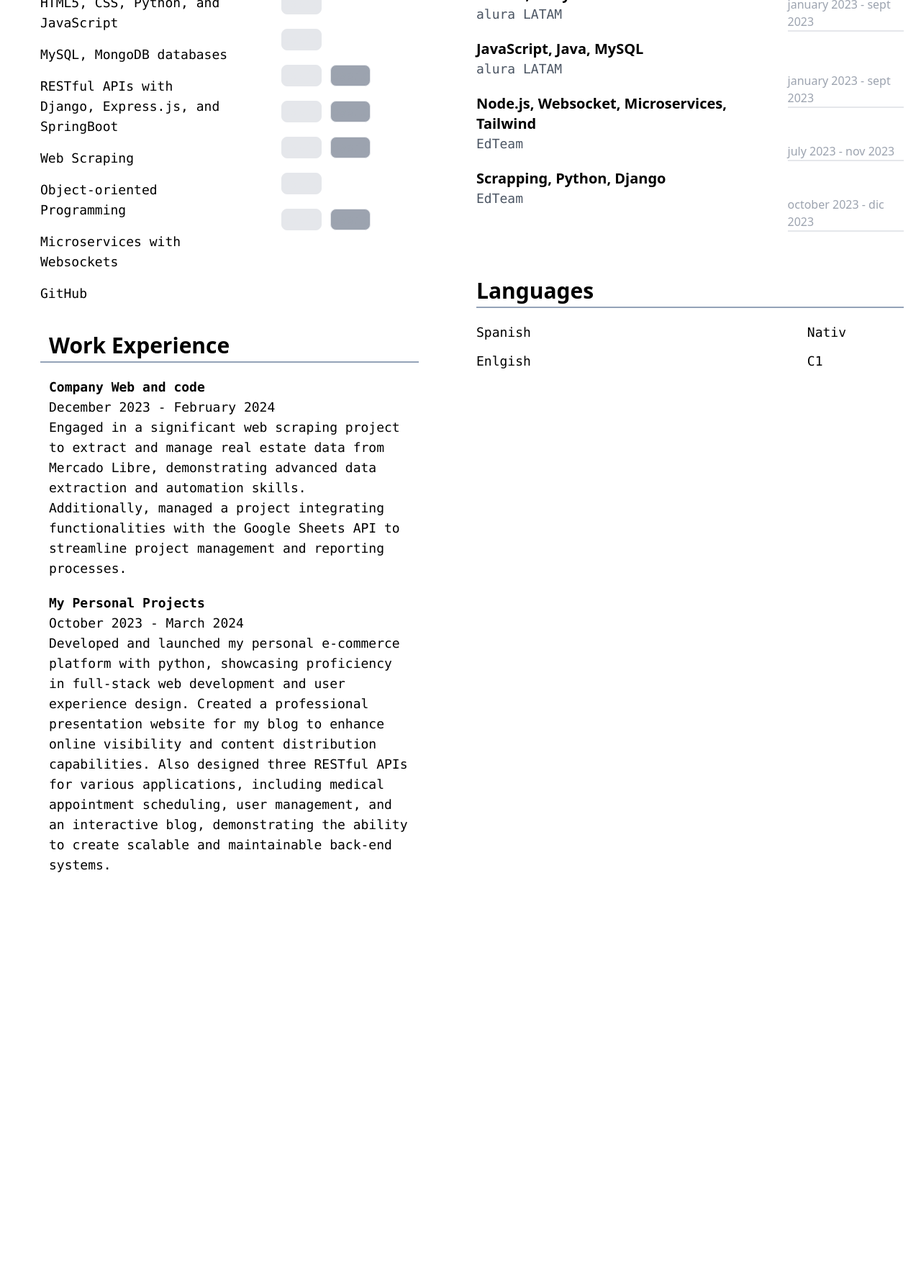
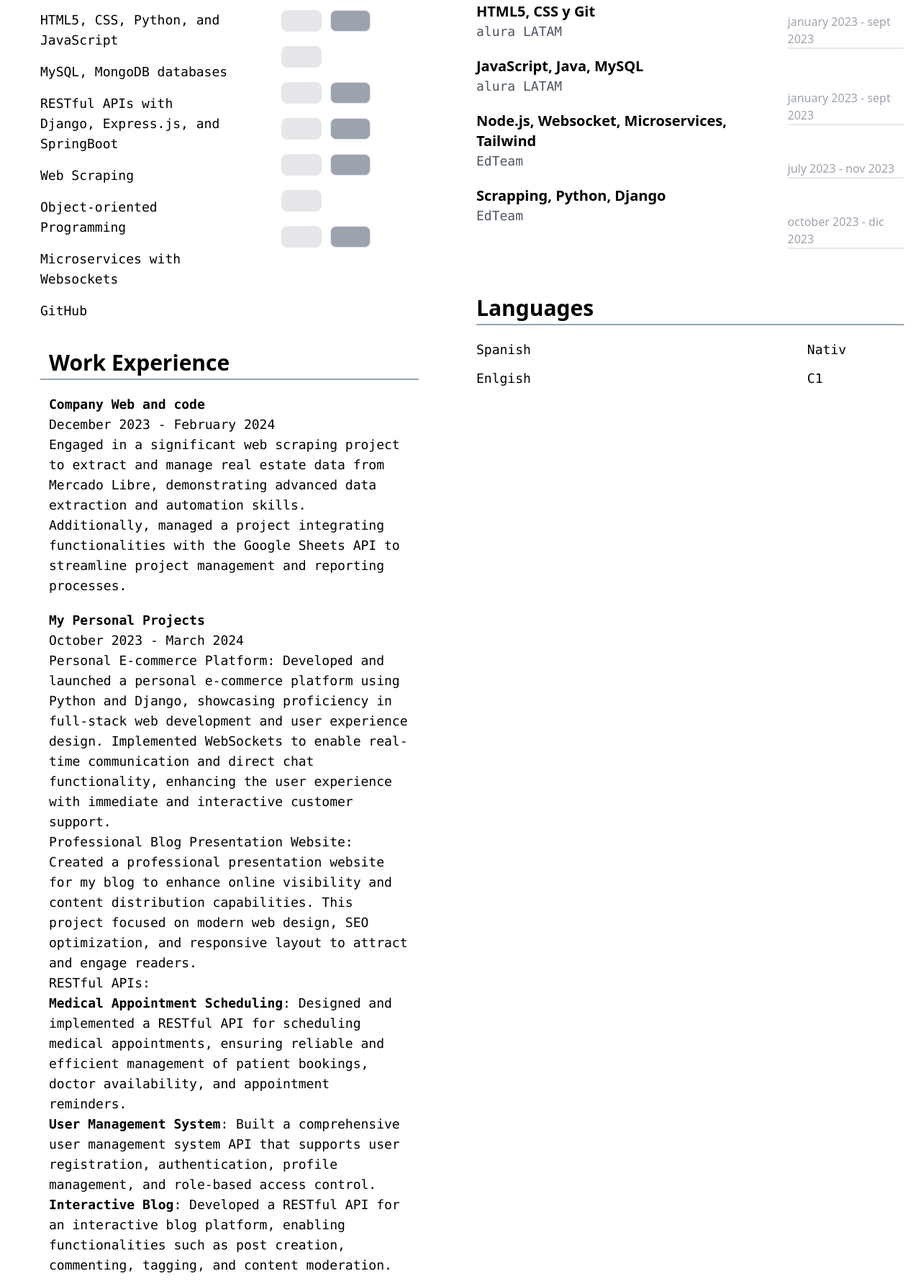
Before and after one commit to fabrixbau/MiPaginaWebPresentacion, a website built with Vite: page index.html in a window 1280 px wide. Shown: the part 556-2340 px from the top of the page at 72% size. Before the commit the page ends 1784 px from the top, so only its background shows below. Built offline with nearby package versions, Linux system fonts and the light colour scheme.

Commit message:
update cv skills

```diff
--- a/index.html
+++ b/index.html
@@ -58,7 +58,7 @@
         <div class="w-full lg:w-1/2  pt-3 pl-14">
             <div class="flex flex-col">
                 <h1 class="lg:pr-2 mt-5 text-5xl font-semibold pb-14 lg:text-left text-center pr-10">José Fabrizio Bautista Jiménez</h1>
-                <p class="font-mono lg:pr-24 pr-10 w-full pb-4 lg:text-left text-center">I am a programmer specializing in back-end development, passionate about creating robust and efficient systems. With over a year of experience, I have participated in diverse projects that have enriched my ability to design and implement scalable technological solutions. My focus is on innovating and solving complex problems through analytical and methodical thinking, always aimed at meeting and exceeding the goals of each project.</p>
+                <p class="font-mono lg:pr-24 pr-10 w-full pb-4 lg:text-left text-center">I am a dedicated back-end developer with over a year of experience specializing in Python, Django, and Node.js. I have contributed to a variety of projects, enhancing my skills in designing and implementing robust, efficient, and scalable systems. My passion lies in solving complex problems through analytical and methodical thinking, consistently aiming to meet and exceed project goals. I thrive in dynamic environments where continuous learning and improvement are key to success.</p>
             </div>
         </div>
     </div>
@@ -89,8 +89,9 @@
                     </div>
                     <div class="lg:w-1/2 md:w-1/2">
                         <!-- HTML5,CSS Y JavaScript -->
-                        <div class="flex lg:m-5 lg:ml-4 -ml-3 ">
-                            <p class="border border-solid rounded-lg bg-gray-200 ml-14 mx-1.5 text-gray-200 ">basic</p>
+                        <div class="flex lg:m-5 lg:ml-4 -ml-3 mt-8">
+                            <p class="border border-solid rounded-lg bg-gray-200 ml-14 mx-1.5 text-gray-200">basic</p>
+                            <p class="bg-gray-400 border border-solid rounded-lg mx-1.5 text-gray-400">basic</p>
                             <!-- <p class="bg-gray-400 border border-solid rounded-lg mx-1.5 text-gray-400">basico</p>
                             <p class=" bg-gray-500   rounded-lg mx-1.5 text-gray-500"></p> -->
                         </div>
@@ -149,7 +150,15 @@
 
                         <h2 class="font-bold pt-5">My Personal Projects</h2>
                         <p>October 2023 - March 2024</p>
-                        <p>Developed and launched my personal e-commerce platform with python, showcasing proficiency in full-stack web development and user experience design. Created a professional presentation website for my blog to enhance online visibility and content distribution capabilities. Also designed three RESTful APIs for various applications, including medical appointment scheduling, user management, and an interactive blog, demonstrating the ability to create scalable and maintainable back-end systems.</p>
+                        <p>Personal E-commerce Platform: Developed and launched a personal e-commerce platform using Python and Django, showcasing proficiency in full-stack web development and user experience design. Implemented WebSockets to enable real-time communication and direct chat functionality, enhancing the user experience with immediate and interactive customer support.</p>
+                        <p>Professional Blog Presentation Website: Created a professional presentation website for my blog to enhance online visibility and content distribution capabilities. This project focused on modern web design, SEO optimization, and responsive layout to attract and engage readers.</p>
+                        <p>RESTful APIs:</p>
+                        <ul>
+                            <li><strong>Medical Appointment Scheduling</strong>: Designed and implemented a RESTful API for scheduling medical appointments, ensuring reliable and efficient management of patient bookings, doctor availability, and appointment reminders.</li>
+                            <li><strong>User Management System</strong>: Built a comprehensive user management system API that supports user registration, authentication, profile management, and role-based access control.</li>
+                            <li><strong>Interactive Blog</strong>: Developed a RESTful API for an interactive blog platform, enabling functionalities such as post creation, commenting, tagging, and content moderation.</li>
+                        </ul>
+
                     </div>
             </div>
 
```
